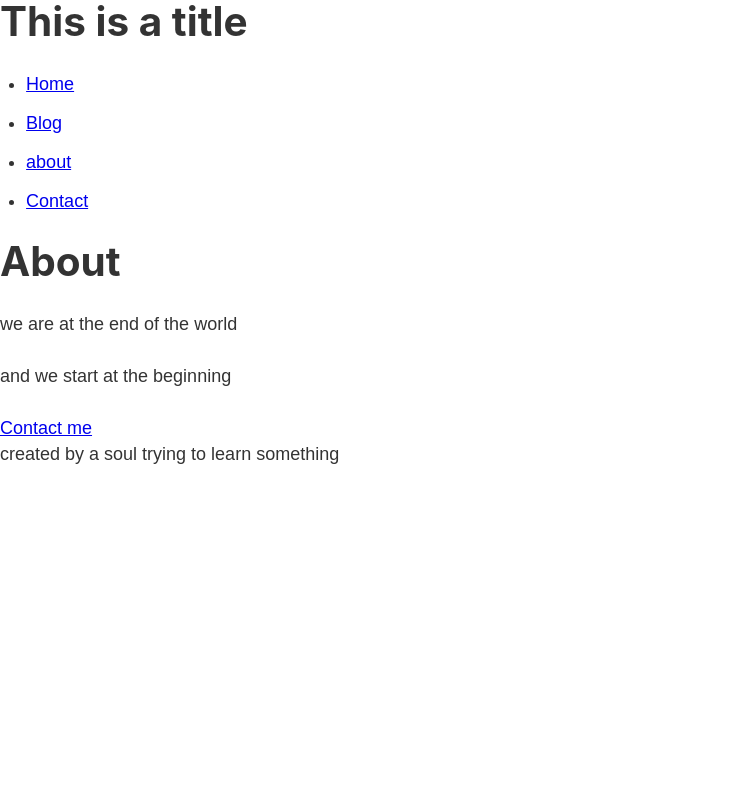
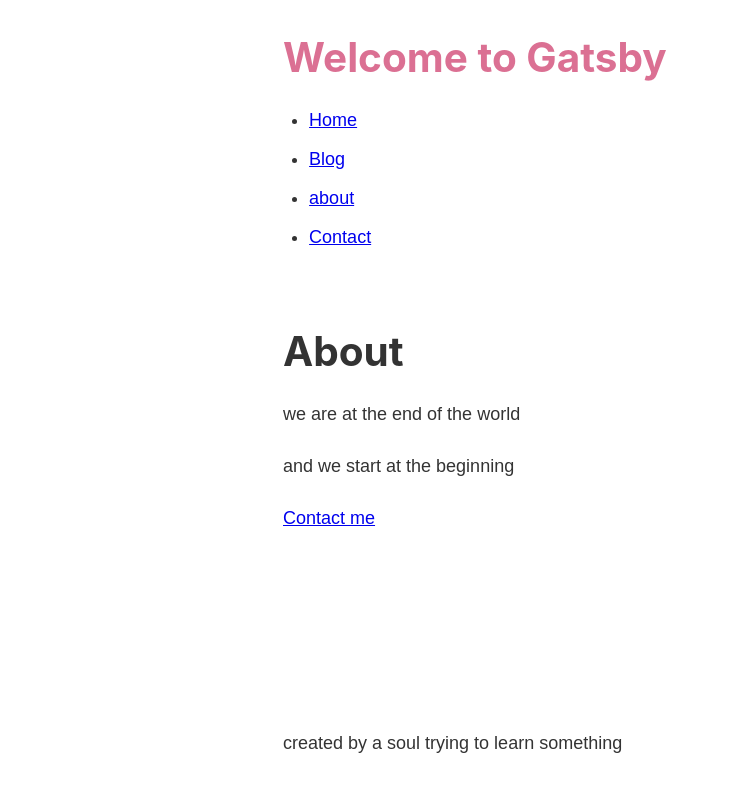
Before and after one commit to SBdC/freeGatsby, a Gatsby site: page /about in a window 1280 px wide. Shown: the whole page, without its empty margins (0-729 px from the left). Built offline with nearby package versions, Linux system fonts and the light colour scheme; Gatsby itself is replaced by a stand-in of ours.

Commit message:
styles and graph

```diff
--- a/gatsby-config.js
+++ b/gatsby-config.js
@@ -4,7 +4,12 @@
  * See: https://www.gatsbyjs.org/docs/gatsby-config/
  */
 
+
 module.exports = {
   /* Your site config here */
+  siteMetadata: {
+    title: "Welcome to Gatsby",
+    author: "soul"
+  },
   plugins: [`gatsby-plugin-sass`]
 }
--- a/src/components/footer.js
+++ b/src/components/footer.js
@@ -1,10 +1,19 @@
 import React from "react"
+import { graphql, useStaticQuery } from "gatsby"
 
 const Footer = () => {
-
+    const data = useStaticQuery(graphql`
+    query {
+        site {
+          siteMetadata {
+            author
+          }
+        }
+      }
+    `)
     return (
         <footer>
-            <p>created by a soul trying to learn something</p>
+            <p>created by a {data.site.siteMetadata.author} trying to learn something</p>
         </footer>
     )
 
--- a/src/components/header.js
+++ b/src/components/header.js
@@ -1,23 +1,40 @@
 import React from "react"
-import { Link } from "gatsby"
+import { Link, graphql, useStaticQuery } from "gatsby"
+import headerStyles from "./header.module.scss"
 
 const Header = () =>{
+
+    const data = useStaticQuery(graphql`
+    query {
+        site {
+          siteMetadata {
+            title
+          }
+        }
+      }
+    `)
+
+
     return (
-       <header>
-           <h1>This is a title</h1>
+       <header className={headerStyles.header}>
+           <h1>
+               <Link className={headerStyles.title} activeClassName={headerStyles.activeNavItem} to="/">
+                   {data.site.siteMetadata.title}
+               </Link>
+            </h1>
            <nav>
-               <ul>
+               <ul  className={headerStyles.navList} >
                    <li>
-                   <Link to="/">Home</Link>
+                   <Link className={headerStyles.navItem} activeClassName={headerStyles.activeNavItem} to="/">Home</Link>
                    </li>
                    <li>
-                   <Link to="/blog">Blog</Link>
+                   <Link className={headerStyles.navItem} activeClassName={headerStyles.activeNavItem} to="/blog">Blog</Link>
                    </li>
                    <li>
-                   <Link to="/about">about</Link>
+                   <Link className={headerStyles.navItem} activeClassName={headerStyles.activeNavItem} to="/about">about</Link>
                    </li>
                    <li>
-                   <Link to="/contact">Contact</Link>
+                   <Link className={headerStyles.navItem} activeClassName={headerStyles.activeNavItem} to="/contact">Contact</Link>
                    </li>
                </ul>
            </nav>
--- /dev/null
+++ b/src/components/header.module.scss
@@ -0,0 +1,31 @@
+.header {
+    padding: 1rem 0 3rem;
+}
+
+.title {
+    color: palevioletred;
+    font-size: 3 rem;
+    text-decoration: none;
+}
+
+.nav-list{
+    display: flex;
+    list-style-type: none;
+    margin:0;
+}
+
+.nav-item {
+    color: mediumblue;
+    font-size: .9rem;
+    margin-right: 1.3rem;
+    text-decoration: none;
+
+    &:hover{
+        color:indigo;
+
+    }
+}
+
+.active-nav-item {
+    text-decoration:underline;
+}
--- a/src/components/layout.js
+++ b/src/components/layout.js
@@ -2,13 +2,17 @@
 import Header from "./header"
 import Footer from "./footer"
 import '../styles/index.scss'
+import layoutStyles from "./layout.module.scss"
 
 
 const Layout = (props) => {
     return(
-        <div>
+        <div className={layoutStyles.container}>
+            <div className={layoutStyles.content}>
             <Header />
             {props.children}
+            </div>
+
             <Footer />
         </div>
     )
--- /dev/null
+++ b/src/components/layout.module.scss
@@ -0,0 +1,13 @@
+.container{
+    margin: 0 auto;
+    max-width: 750px;
+    padding: 1rem;
+
+    display:flex;
+    flex-direction: column;
+    min-height:100vh;
+}
+
+.content {
+    flex-grow:1;
+}
```
